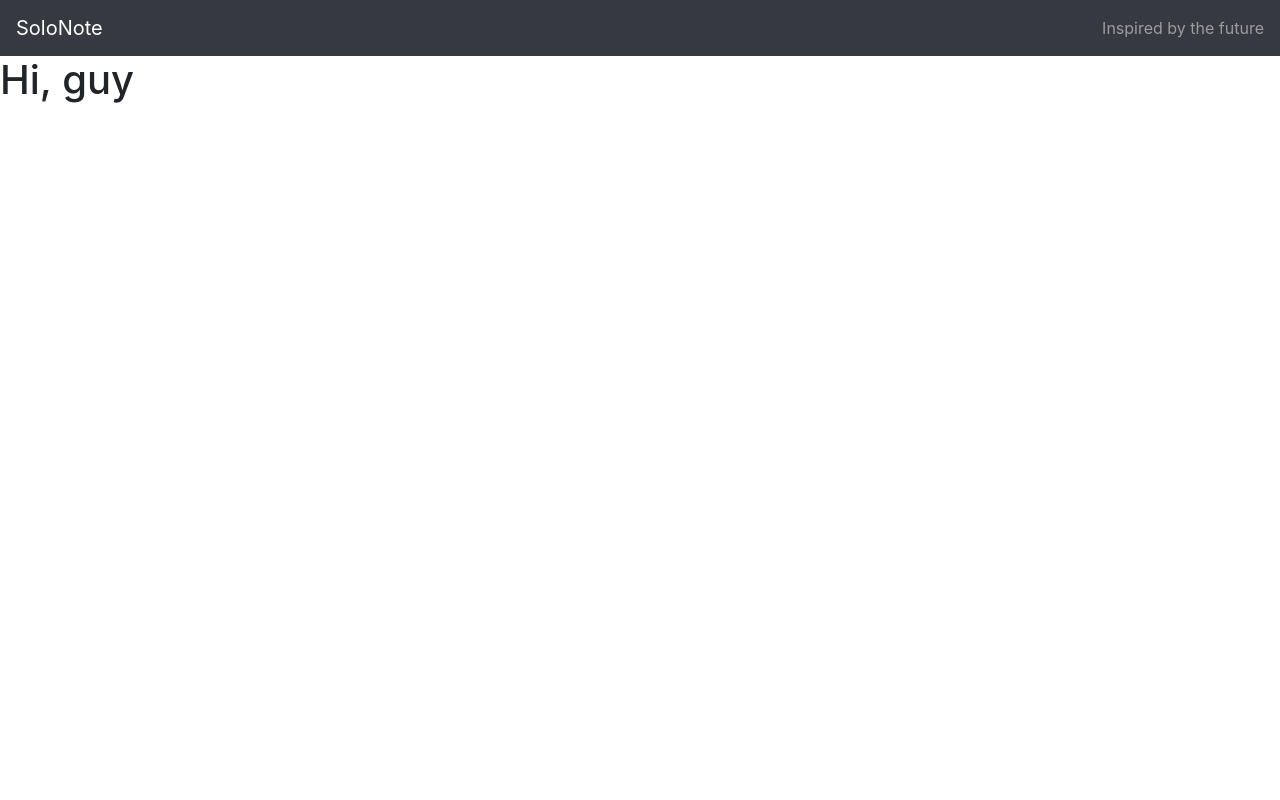
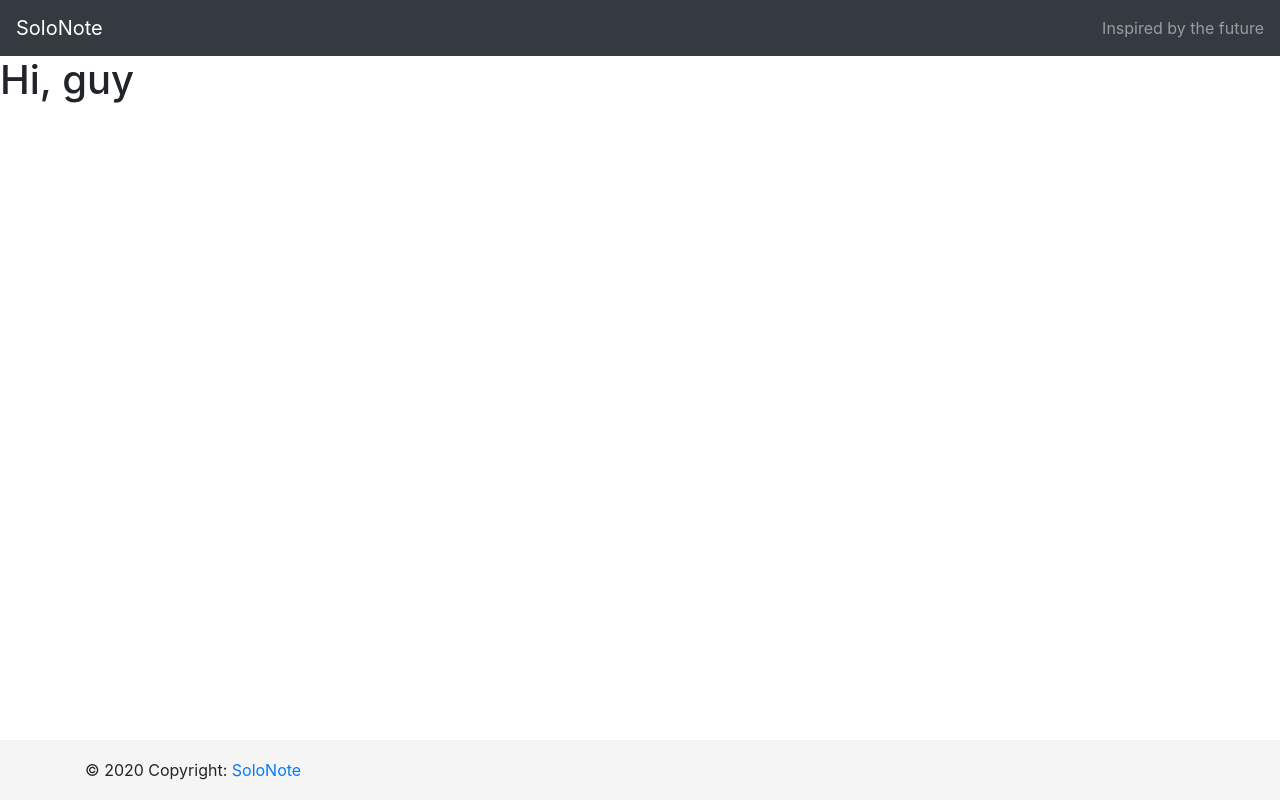
Before and after one commit to d9nchik/note, a plain HTML site: page index.html in a window 1280 px wide. Drawn offline with nearby package versions, Linux system fonts and the light colour scheme.

Commit message:
Footer has been added.

```diff
--- /dev/null
+++ b/css/main.css
@@ -0,0 +1,17 @@
+/* Sticky footer styles
+-------------------------------------------------- */
+html {
+    position: relative;
+    min-height: 100%;
+}
+body {
+    margin-bottom: 60px; /* Margin bottom by footer height */
+}
+.footer {
+    position: absolute;
+    bottom: 0;
+    width: 100%;
+    height: 60px; /* Set the fixed height of the footer here */
+    line-height: 60px; /* Vertically center the text there */
+    background-color: #f5f5f5;
+}
--- a/index.html
+++ b/index.html
@@ -6,14 +6,27 @@
     <title>My Note</title>
     <!--TODO: change to CDN    -->
     <link rel="stylesheet" href="css/bootstrap.min.css">
+    <link rel="stylesheet" href="css/main.css">
 </head>
 <body>
+<!--Header-->
 <nav class="navbar navbar-dark bg-dark"><a class="navbar-brand" href="#">
     SoloNote
 </a><span class="navbar-text">
     Inspired by the future
   </span></nav>
+<!--Header-->
+
 <h1>Hi, guy</h1>
+
+<!--Footer-->
+<footer class="footer">
+    <!-- Copyright -->
+    <div class="container">© 2020 Copyright:
+        <a href="#">SoloNote</a>
+    </div>
+    <!-- Copyright -->
+</footer>
 <script src="https://code.jquery.com/jquery-3.5.1.slim.min.js"
         integrity="sha384-DfXdz2htPH0lsSSs5nCTpuj/zy4C+OGpamoFVy38MVBnE+IbbVYUew+OrCXaRkfj"
         crossorigin="anonymous"></script>
```
